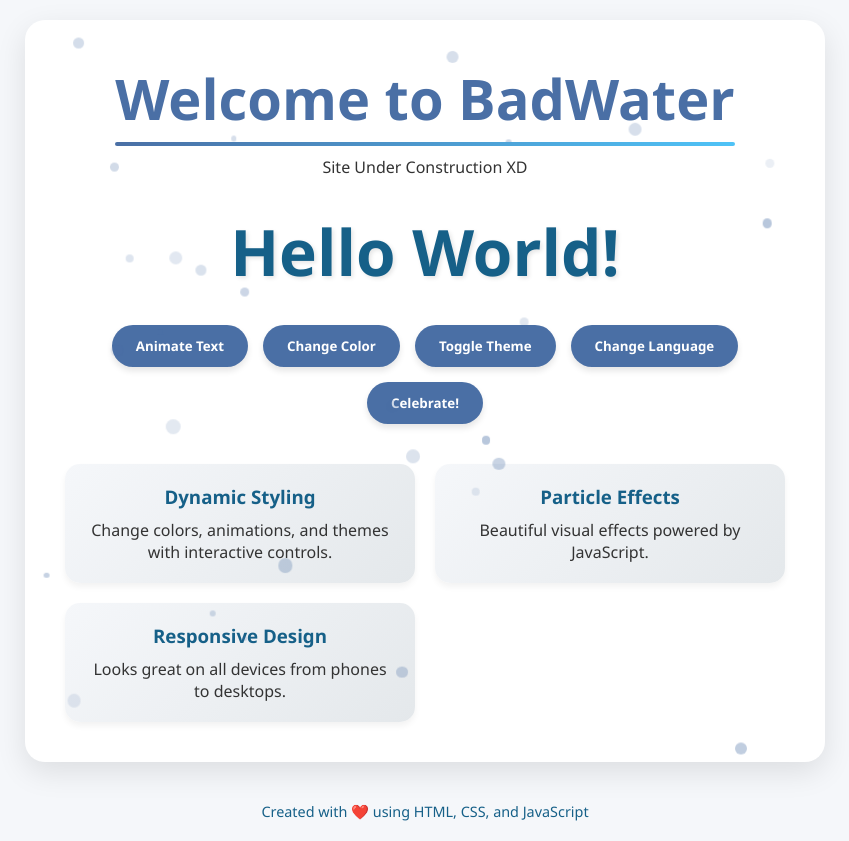
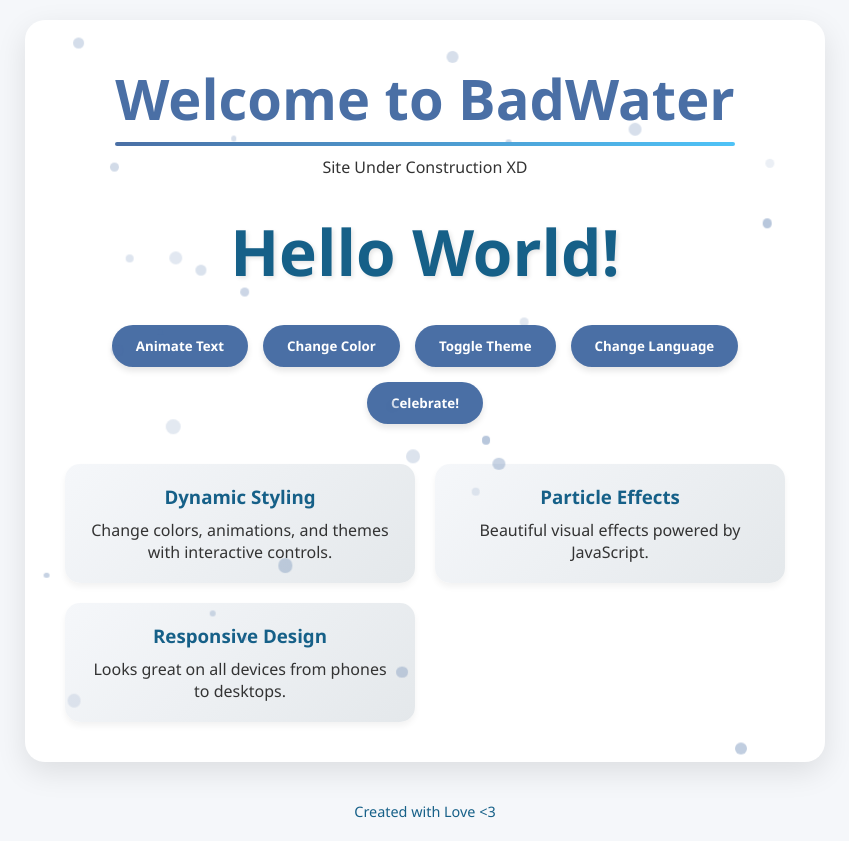
Before and after one commit to AwesomeSno/backontrack, a plain HTML site: page index.html in a window 1280 px wide. Shown: the whole page, without its empty margins (215-1064 px from the left). Drawn offline with Linux system fonts and the light colour scheme.

Commit message:
Update index.html

```diff
--- a/index.html
+++ b/index.html
@@ -191,7 +191,7 @@
     </div>
 
     <footer>
-        Created with ❤️ using HTML, CSS, and JavaScript
+        Created with Love <3
     </footer>
 
     <script>
@@ -209,6 +209,7 @@
             // Configuration
             const languages = [
                 { text: 'Hello World!', lang: 'English' },
+                { text: 'Hello Ivyyy!', lang: 'Special' },
                 { text: '¡Hola Mundo!', lang: 'Spanish' },
                 { text: 'Bonjour le Monde!', lang: 'French' },
                 { text: 'Hallo Welt!', lang: 'German' },
```
